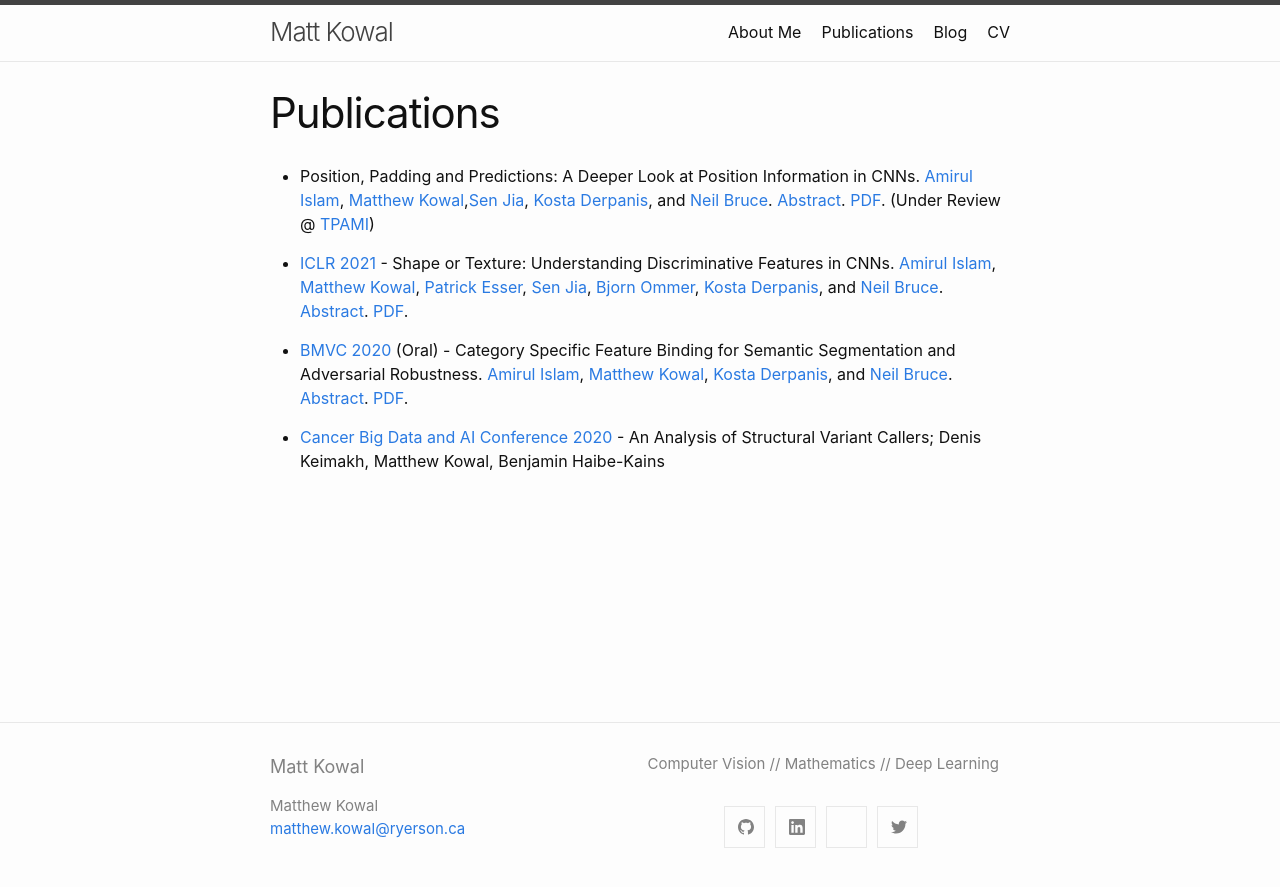
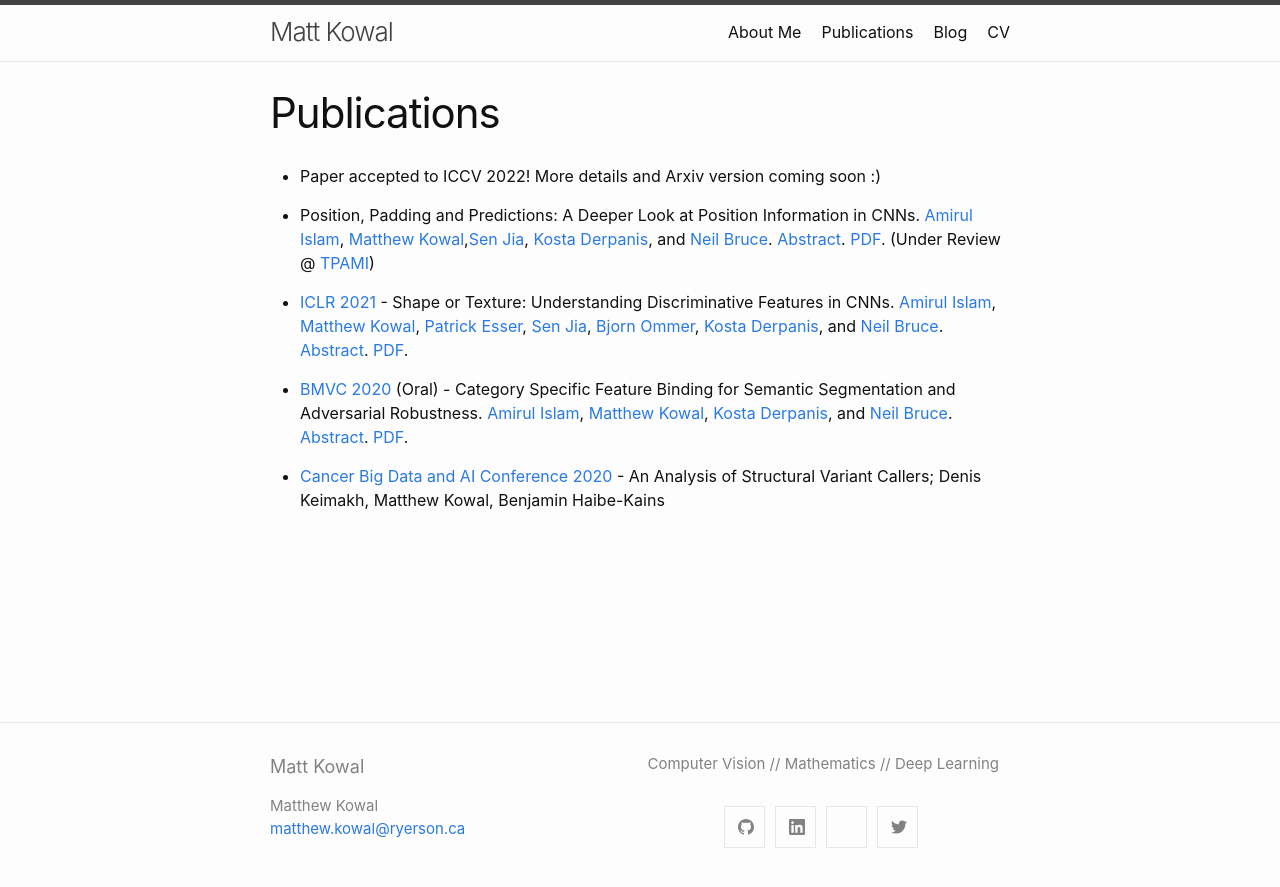
Before and after one commit to MKowal2/MKowal4.github.io, a Jekyll site: the page built from publications.md, in a window 1280 px wide. Shown: the top 887 px of the page. Built offline with Jekyll 4.4.1, drawn with Linux system fonts in a browser that asks for light colours.

Commit message:
Update publications.md

```diff
--- a/publications.md
+++ b/publications.md
@@ -3,6 +3,8 @@ layout: page
 title: Publications
 permalink: /publications/
 ---
+
+- Paper accepted to ICCV 2022! More details and Arxiv version coming soon :)
 
 - Position, Padding and Predictions: A Deeper Look at Position Information in CNNs. [Amirul Islam](https://www.cs.ryerson.ca/~amirul/), [Matthew Kowal](https://mkowal2.github.io/),[Sen Jia](https://github.com/SenJia), [Kosta Derpanis](https://www.cs.ryerson.ca/~kosta/), and [Neil Bruce](https://www.cs.ryerson.ca/~bruce/). [Abstract](https://arxiv.org/abs/2101.12322). [PDF](https://arxiv.org/pdf/2101.12322.pdf). (Under Review @ [TPAMI](https://ieeexplore.ieee.org/xpl/RecentIssue.jsp?punumber=34))
 
```
